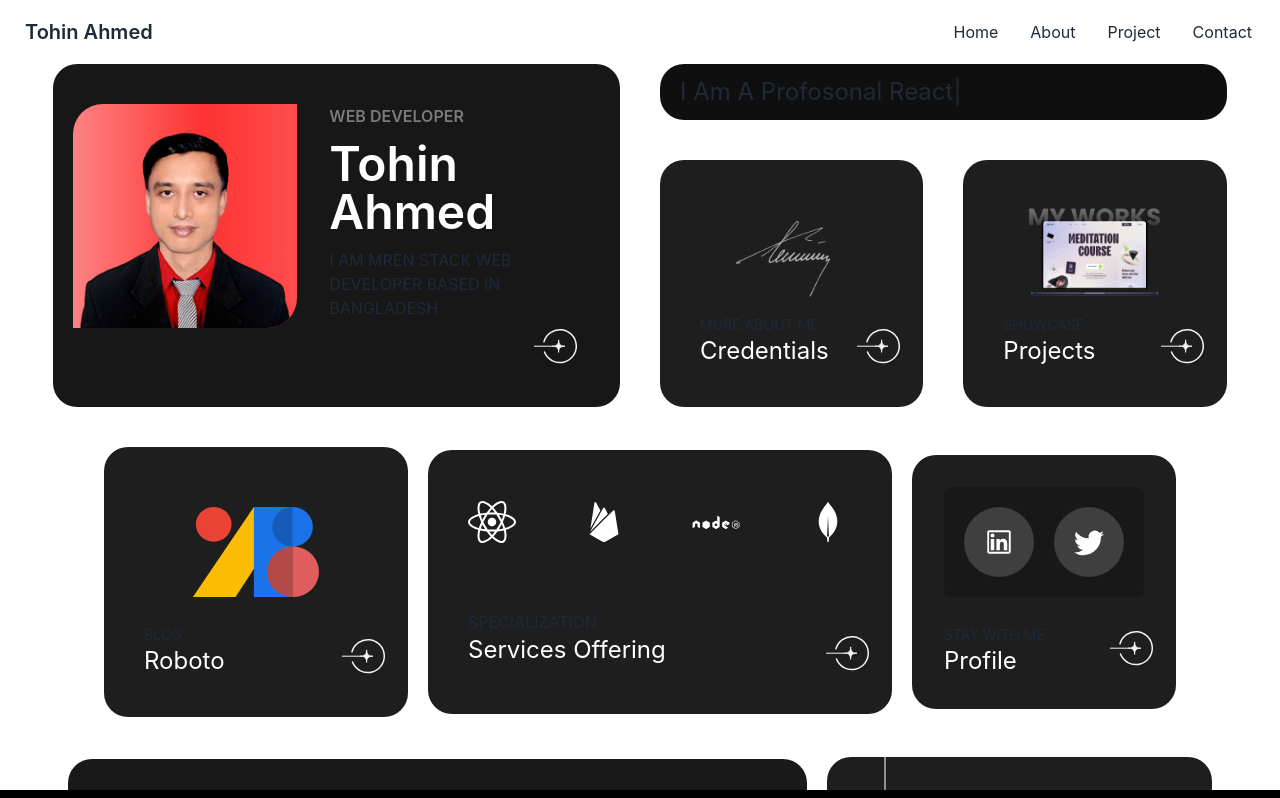
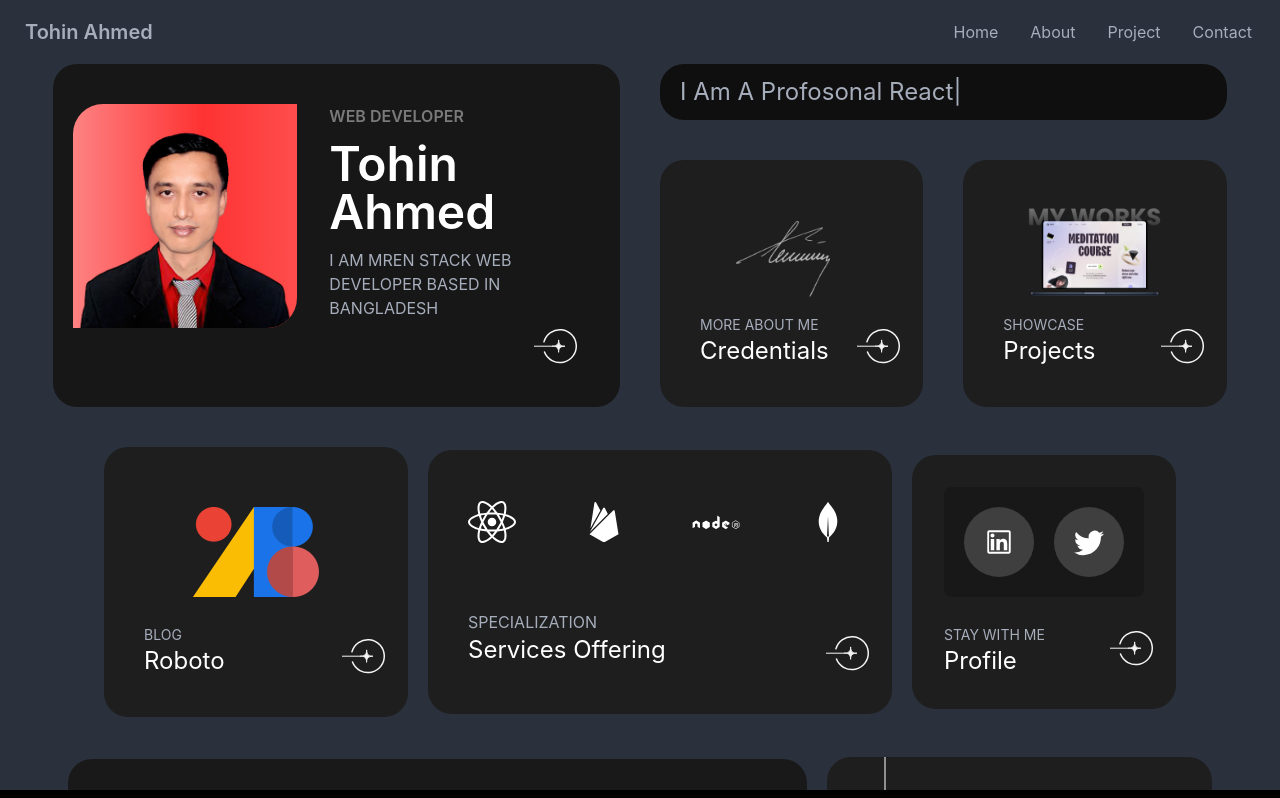
Before and after one commit to tohinahmedrahat/my-portfolio, a React (Create React App) app: page / in a window 1280 px wide. Shown: the top 798 px of the page. Built offline with nearby package versions, Linux system fonts and the light colour scheme.

Commit message:
change theme

```diff
--- a/public/index.html
+++ b/public/index.html
@@ -1,5 +1,5 @@
 <!DOCTYPE html>
-<html lang="en">
+<html lang="en" data-theme="dark">
   <head>
     <meta charset="utf-8" />
     <link rel="icon" href="%PUBLIC_URL%/favicon.ico" />
--- a/tailwind.config.js
+++ b/tailwind.config.js
@@ -4,4 +4,7 @@ module.exports = {
     extend: {},
   },
   plugins: [require("daisyui")],
+  daisyui: {
+    themes: [ "dark", "cupcake"],
+  },
 }
```
